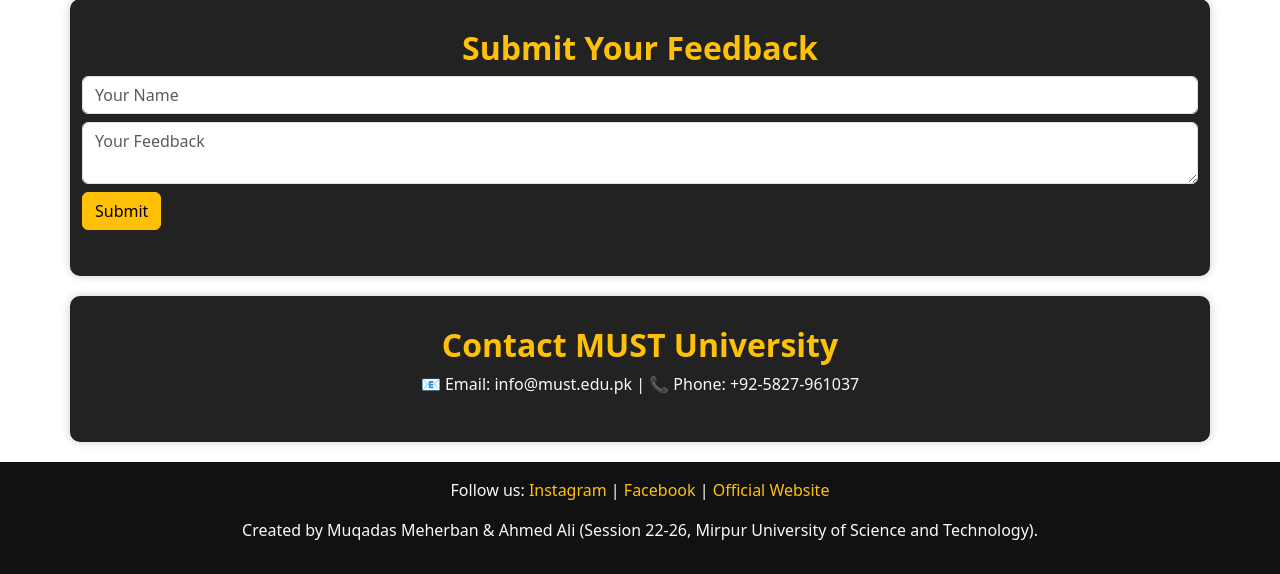
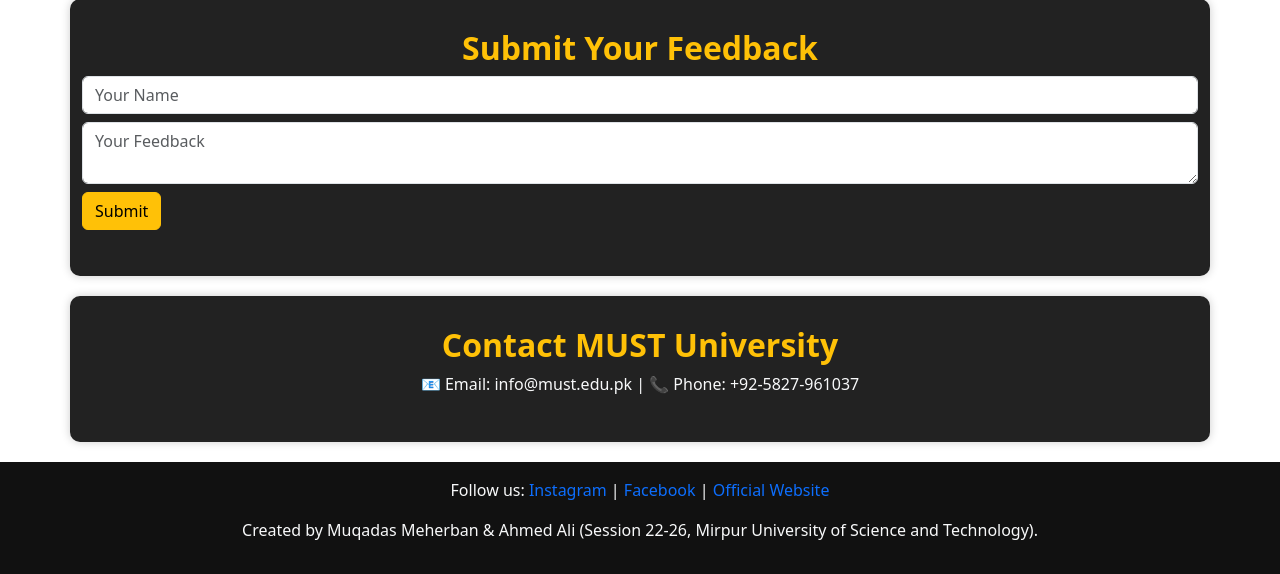
Before and after one commit to aura-codez/Must-TimeTable-System, a PHP site: page /MUST-Timetable-System/ in a window 1280 px wide. Shown: the part 1535-2109 px from the top of the page. Run offline with PHP 8.4, Linux system fonts and the light colour scheme; data that the repository does not hold is empty.

Commit message:
changes link's color

```diff
--- a/components/guest-footer.php
+++ b/components/guest-footer.php
@@ -1,8 +1,8 @@
 <footer class="text-center text-light p-3" style="background-color: #111;">
     <p>Follow us:
-        <a href="https://www.instagram.com/must_university_officially?igsh=MWp0ZX5dHFuZWox" class="text-decoration-none text-warning">Instagram</a> |
-        <a href="https://www.facebook.com/profile.php?id=100079274237254" class="text-decoration-none text-warning">Facebook</a> |
-        <a href="https://www.must.edu.pk" class="text-decoration-none text-warning">Official Website</a>
+        <a href="https://www.instagram.com/must_university_officially?igsh=MWp0ZX5dHFuZWox" class="text-decoration-none .btn-instagram">Instagram</a> |
+        <a href="https://www.facebook.com/profile.php?id=100079274237254" class="text-decoration-none .btn-facebook">Facebook</a> |
+        <a href="https://www.must.edu.pk" class="text-decoration-none .btn-social">Official Website</a>
     </p>
     <p>Created by Muqadas Meherban & Ahmed Ali (Session 22-26, Mirpur University of Science and Technology).</p>
 </footer>
```
